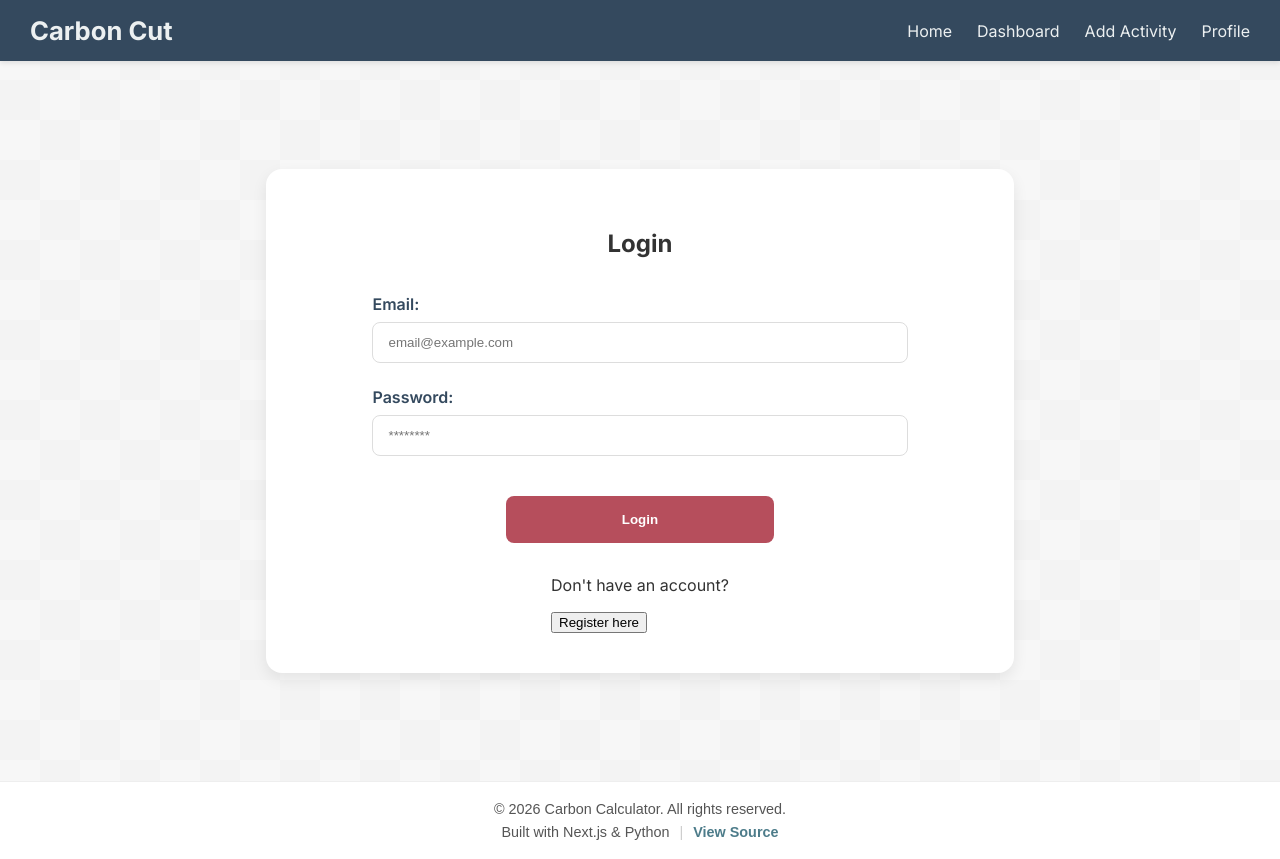
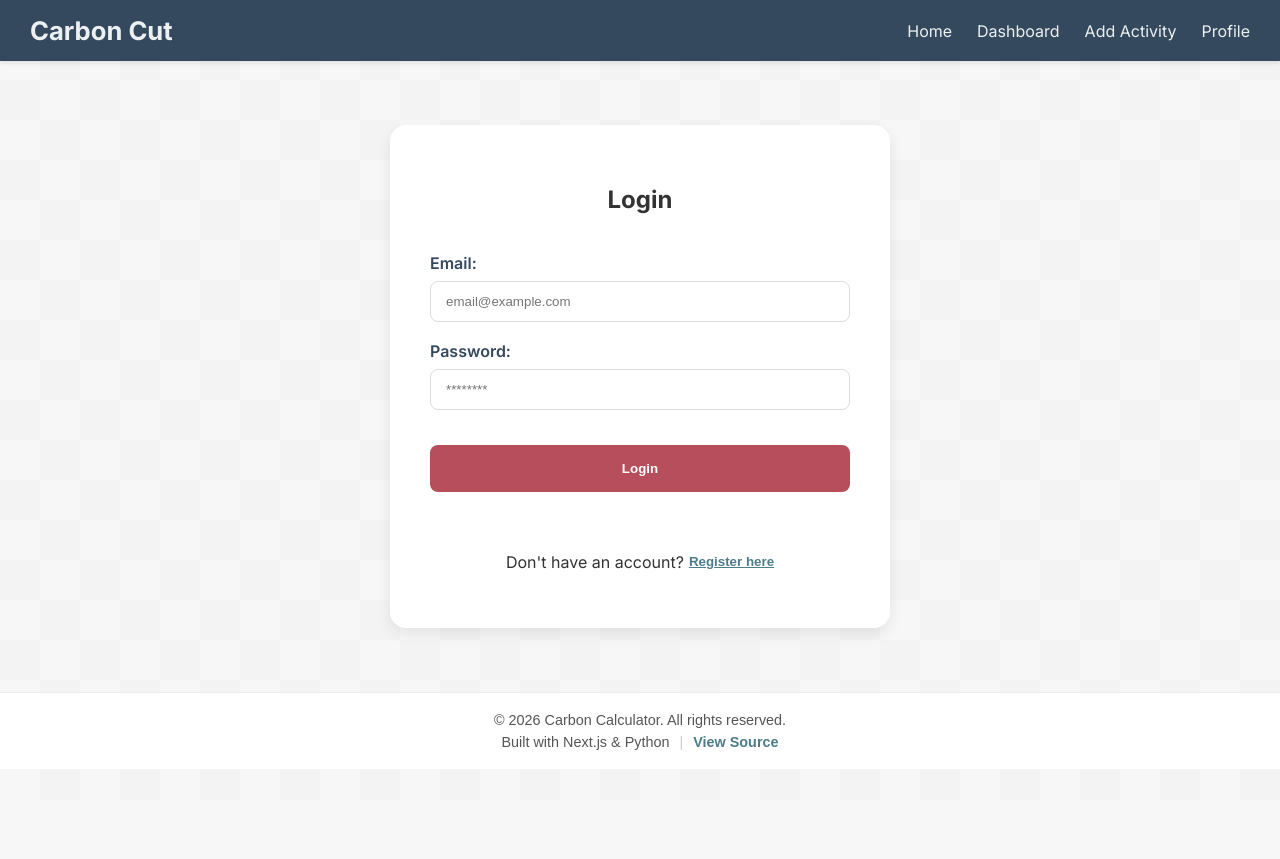
Before and after one commit to sdg877/carbon_calculator_fe, a Next.js app: page /identity in a window 1280 px wide. After the commit the page ends 800 px from the top, so only its background shows below. Built offline with nearby package versions, Linux system fonts and the light colour scheme; no server answers.

Commit message:
Removing gap under authCard.

```diff
--- a/src/styles/identity.css
+++ b/src/styles/identity.css
@@ -1,9 +1,10 @@
 .authContainer {
-  min-height: 90vh;
+min-height: auto;
   display: flex;
   justify-content: center;
   align-items: center;
-  padding: 1rem;
+  padding: 4rem 1rem;
+  box-sizing: border-box;
 }
 
 .authCard {
@@ -11,31 +12,22 @@
   border-radius: 16px;
   padding: 2.5rem;
   box-shadow: 0 6px 15px rgba(0, 0, 0, 0.08);
-  max-width: 60%;
+  max-width: 500px;
   width: 100%;
   display: flex;
   flex-direction: column;
   align-items: center;
 }
 
-.authTitle {
-  font-size: 2.2rem;
-  font-weight: 700;
-  text-align: center;
-  margin-bottom: 1.5rem;
-  color: #2c3e50;
-}
-
 .authForm {
   display: flex;
   flex-direction: column;
-  gap: 1rem;
-  width: 80%;
+  gap: 1.2rem;
+  width: 100%;
   align-items: center;
 }
 
 .formGroup {
-  margin-bottom: 0.5rem;
   width: 100%;
 }
 
@@ -55,38 +47,51 @@
 }
 
 .ctaButton {
-  display: block;
-  width: 50%;
+  width: 100%;
   padding: 1rem;
-  background-color: #b64e5c; /* Your lovely RED as default */
+  background-color: #b64e5c;
   color: #fff;
-  text-align: center;
   font-weight: 700;
   border-radius: 8px;
-  transition: background-color 0.2s ease;
   border: none;
   cursor: pointer;
   margin-top: 1rem;
 }
 
-.ctaButton:hover {
-  background-color: #4d7c8a; /* Switches to teal on hover */
+.toggleContainer {
+  display: flex;
+  flex-direction: row;
+  justify-content: center;
+  align-items: center;
+  gap: 5px;
+  margin-top: 1.5rem;
+  white-space: nowrap;
 }
 
-/* --- Mobile Fix (Form higher up, buttons 100% width) --- */
+.toggleButton {
+  background: none;
+  border: none;
+  padding: 0;
+  color: #4d7c8a;
+  font-weight: 600;
+  cursor: pointer;
+  text-decoration: underline;
+}
+
 @media (max-width: 767px) {
-  .authContainer {
-    min-height: 60vh;
+.authContainer {
+    min-height: auto;
+    padding: 2rem 1rem;
     align-items: flex-start;
-    padding-top: 2rem;
   }
-
   .authCard {
     max-width: 95%;
     padding: 1.5rem;
   }
-
-  .authForm, .ctaButton {
-    width: 100%;
+  .authTitle {
+    font-size: 1.8rem;
+  }
+  .toggleContainer {
+    font-size: 0.85rem;
   }
 }
```
